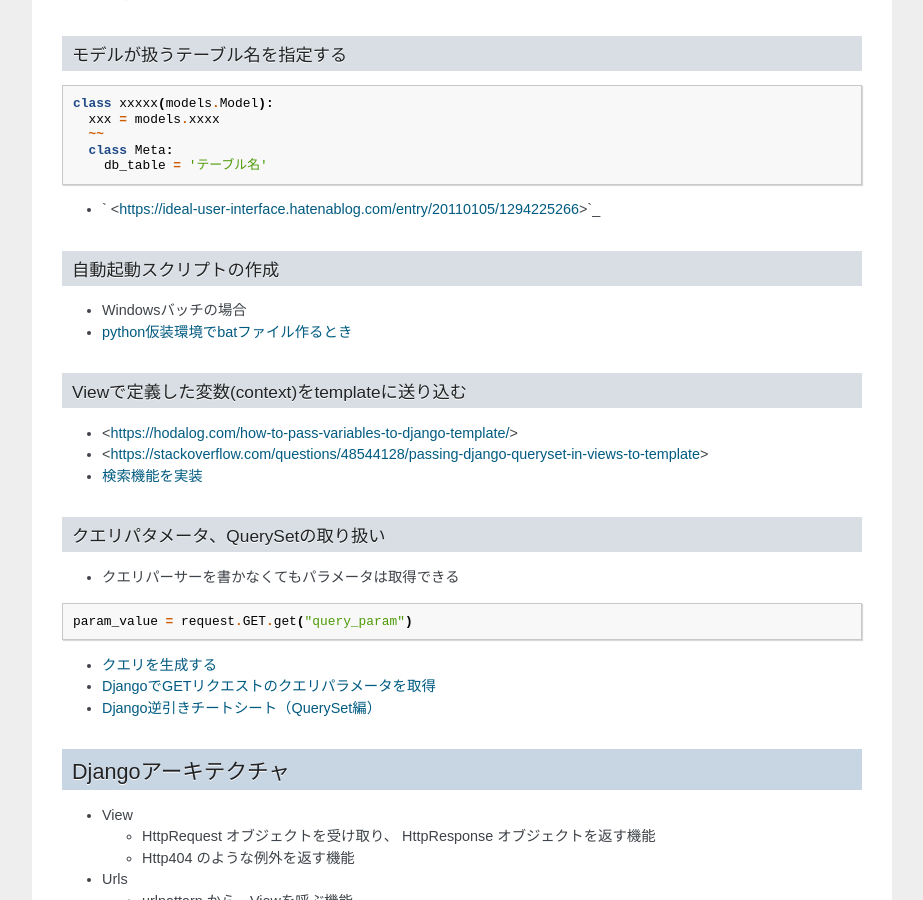
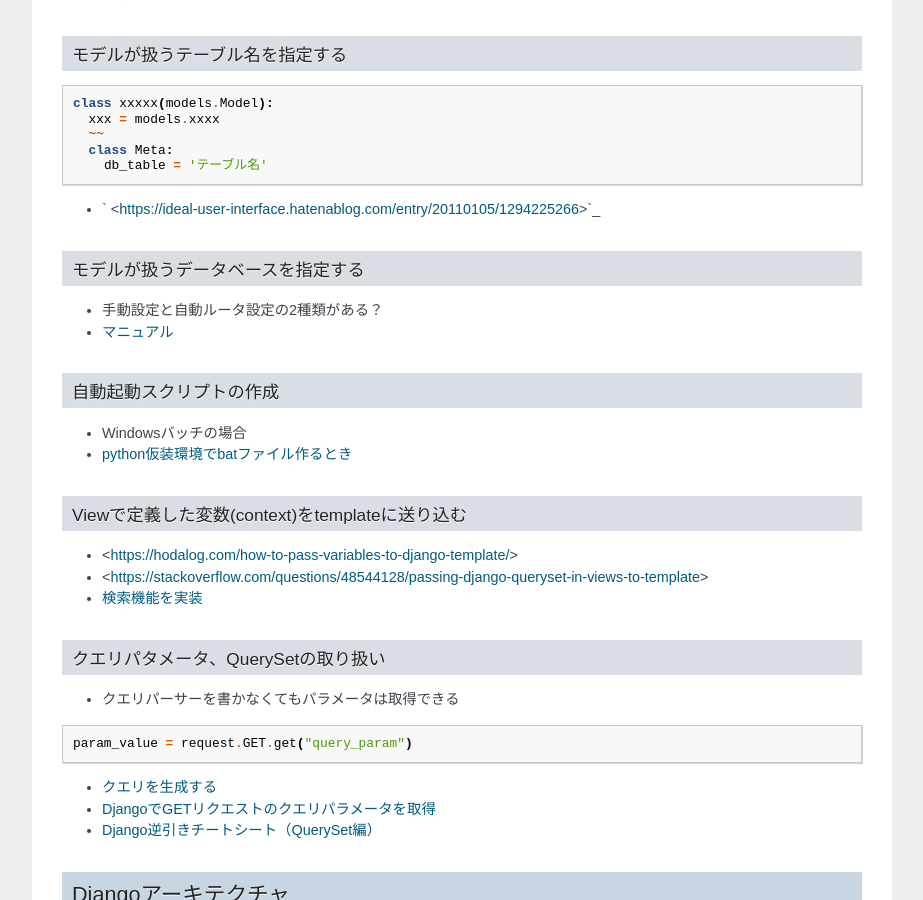
Before and after one commit to yuyuyu0706/sphinx, a Sphinx documentation site: the page built from django/source/work/page01.rst, in a window 1280 px wide and 900 px high, scrolled down 6088 px. Shown: the whole window, without its empty margins (198-1121 px from the left). Built offline with Sphinx 7.4.7, drawn with Linux system fonts in a browser that asks for light colours.

Commit message:
auto commit

```diff
--- a/django/source/work/page01.rst
+++ b/django/source/work/page01.rst
@@ -409,6 +409,11 @@ Django 環境の構築
 
 * ` <https://ideal-user-interface.hatenablog.com/entry/20110105/1294225266>`_
 
+モデルが扱うデータベースを指定する
+-------------------------------------------
+
+* 手動設定と自動ルータ設定の2種類がある？
+* `マニュアル <https://django-docs-ja.readthedocs.io/en/latest/_sources/topics/db/multi-db.txt>`_
 
 自動起動スクリプトの作成
 ------------------------------------------
```
